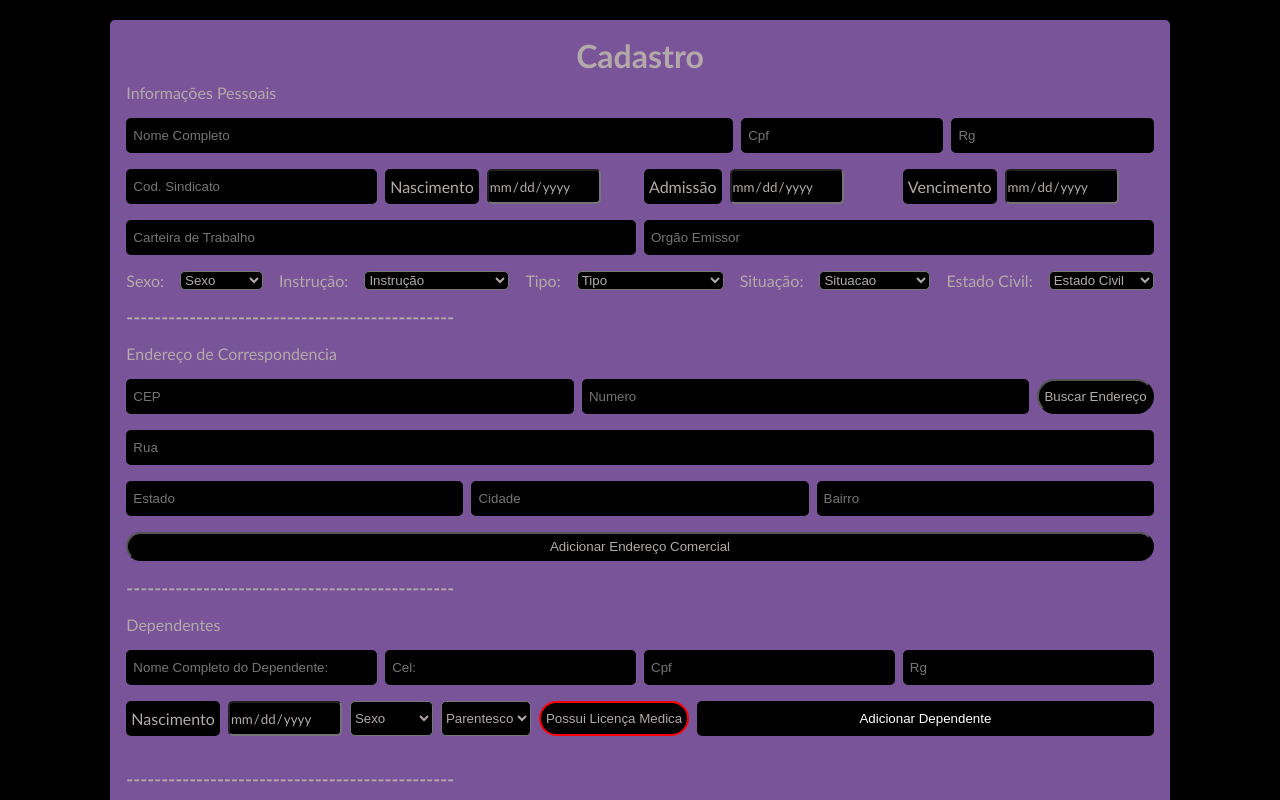
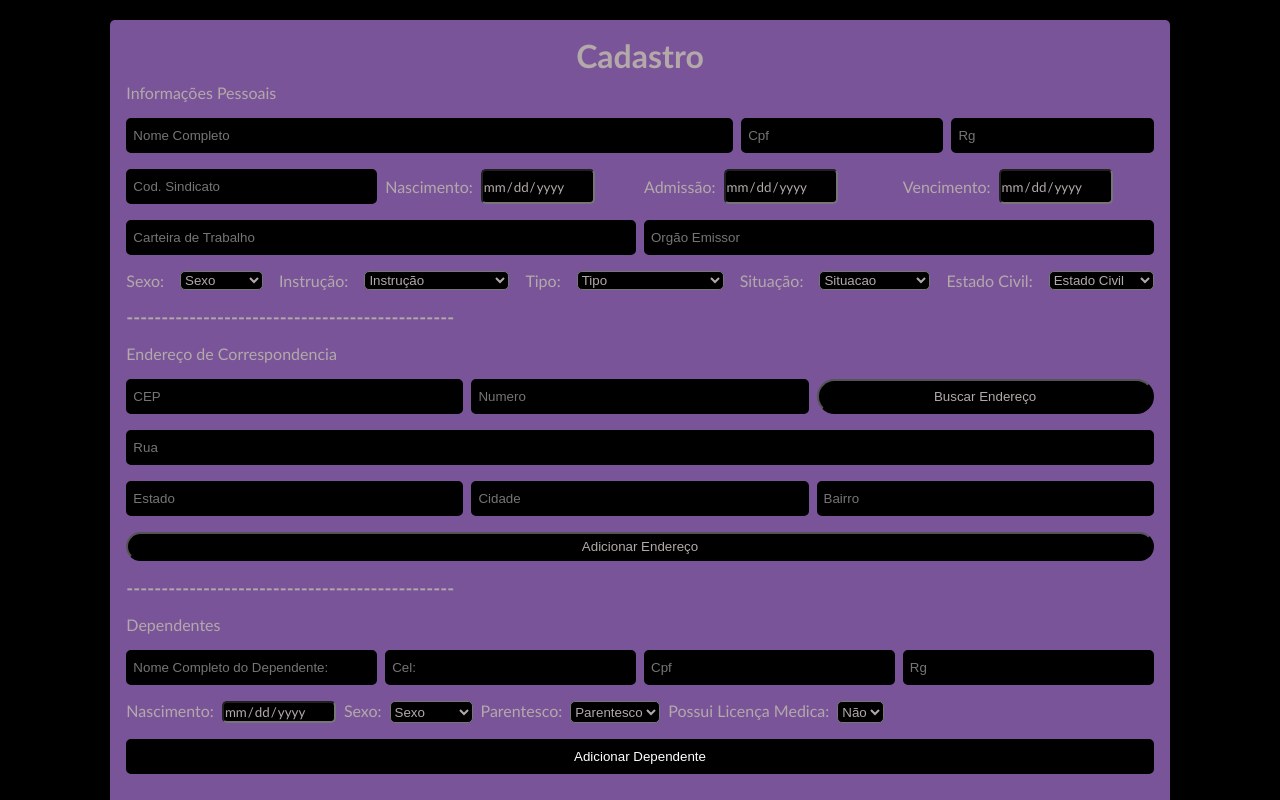
Before and after one commit to Chiocheti/Sindicato, a React (Create React App) app: page / in a window 1280 px wide. Shown: the top 800 px of the page. Built offline with nearby package versions, Linux system fonts and the light colour scheme.

Commit message:
Insert e Delete de Dependente Concluido

```diff
--- a/src/components/Cadastro/ItemDependente.js
+++ b/src/components/Cadastro/ItemDependente.js
@@ -1,51 +1,51 @@
-import { useEffect } from "react"
+import { useEffect, useState } from "react"
 
-function ItemDependente({ dependente }) {
+function ItemDependente({ dependente, handleResult }) {
 
-    useEffect(() => {
-        var Btt = document.getElementById("BttLicMedc")
-        if(dependente.Licenca == "true"){
-            Btt.style.borderColor = "#00FF00"
-        }else{
-            Btt.style.borderColor = "#FF0000"
+    console.log("Item")
+    console.log(dependente)
+
+    function deleteDependente() {
+        handleResult(dependente.Id)
     }
 
-    })
-
-    console.log("Dependente ++++++++++++")
-    console.log(dependente)
-
     return (
-        <div>
+        <div className="purple">
             <div className="box-select">
                 <div >
-                    <input id="name" type="text" className="inputs required" value={dependente.Nome} readOnly />
+                    <input id="name" type="text" className="inputs required" value={`Nome: ${dependente.Nome}`} readOnly />
                 </div>
                 <div>
-                    <input id="telefone" type="text" className="inputs required" value={dependente.Telefone} readOnly />
+                    <input id="telefone" type="text" className="inputs required" value={`Telefone: ${dependente.Telefone}`} readOnly />
                 </div>
                 <div>
-                    <input id="cpf" type="text" className="inputs required" value={dependente.Cpf} readOnly />
+                    <input id="cpf" type="text" className="inputs required" value={`Cpf: ${dependente.Cpf}`} readOnly />
                 </div>
                 <div>
-                    <input id="rg" type="text" className="inputs required" value={dependente.Rg} readOnly />
+                    <input id="rg" type="text" className="inputs required" value={`Rg: ${dependente.Rg}`} readOnly />
                 </div>
             </div>
-            <div className="box-select">
+            <div className="Second">
+                <div className="box-block">
+                    <p className="TituloCampo">Nascimento:</p>
                     <div>
                         <input id="Nasc" type="text" value={dependente.Nasc} className="inputs required" readOnly />
                     </div>
+                    <p className="TituloCampo">Sexo:</p>
                     <div>
                         <input id="sexo" type="text" value={dependente.Sexo} className="inputs required" readOnly />
                     </div>
+                    <p className="TituloCampo">Parentesco:</p>
                     <div>
                         <input id="parentesco" type="text" value={dependente.Parentesco} className="inputs required" readOnly />
                     </div>
+                    <p className="TituloCampo">Lic. Medica:</p>
                     <div>
-                <input id="BttLicMedc" type="text" value="Possui Licença Medica" className="BttMedicoItem" readOnly />
-                <input id="BttLicMedc" type="text" value="Delete" className="BttDelete" readOnly />
+                        <input id="licenca" type="text" value={dependente.Licenca == "true" ? "Sim" : "Não"} className="inputs required" readOnly />
                     </div>
                 </div>
+            </div>
+            <input type="button" id="AddDependente" value="Remover Dependente" className="inputs required" onClick={deleteDependente} />
         </div>
     )
 }
--- a/src/components/pages/Formulario.js
+++ b/src/components/pages/Formulario.js
@@ -6,7 +6,7 @@ import Axios from "axios";
 import { useState, useEffect } from "react";
 function Formulario() {
 
-    var [useEndComercial, setUseEndComercial] = useState(false)
+    var [useEndereco02, setUseEndereco02] = useState(false)
     var [dependentes, setDependentes] = useState([])
     var [booLecMedc, setBooLecMedc] = useState(false)
     var [totalDependentes, setTotalDependentes] = useState(0)
@@ -18,13 +18,54 @@ function Formulario() {
     var [cidade, setCidade] = useState("")
     var [bairro, setBairro] = useState("")
 
+    var [cep02, setCep02] = useState("")
+    var [numero02, setNumero02] = useState("")
+    var [rua02, setRua02] = useState("")
+    var [estado02, setEstado02] = useState("")
+    var [cidade02, setCidade02] = useState("")
+    var [bairro02, setBairro02] = useState("")
 
     useEffect(() => {
-        document.getElementById("endereco01").style.display = "none"
-        document.getElementById("endereco02").style.display = "none"
-        document.getElementById("endereco03").style.display = "none"
-        document.getElementById("endereco04").style.display = "none"
+        if (useEndereco02 == false) {
+            document.getElementById("endereco01").style.display = "none"
+            document.getElementById("endereco02").style.display = "none"
+            document.getElementById("endereco03").style.display = "none"
+            document.getElementById("endereco04").style.display = "none"
+            document.getElementById("BttAddEndereco").value = "Adicionar Endereço"
+        } else {
+            document.getElementById("BttAddEndereco").value = "Remover Endereço"
+        }
     })
+
+    const update = result => {
+        console.log("Valor -> Pai")
+        console.log(result)
+
+        var lista = dependentes
+        var item = dependentes.find(i => i.Id == result)
+        var index = dependentes.indexOf(item)
+
+        console.log("item")
+        console.log(item)
+
+        console.log("index")
+        console.log(index)
+
+        if(index > -1){
+            lista.splice(index,1)
+        }
+
+        console.log("lista")
+        console.log(lista)
+
+        load(lista)
+    }
+
+    function load(lista){
+        setDependentes(() => lista)
+        console.log("dependentes")
+        console.log(dependentes)
+    }
 
     function BuscaCEP() {
         var cep = document.getElementById('Cep').value
@@ -53,6 +94,33 @@ function Formulario() {
         })
     }
 
+    function BuscaCEP02() {
+        var cep = document.getElementById('Cep02').value
+        const options = {
+            method: 'GET',
+            url: `https://viacep.com.br/ws/${cep}/json/`
+        };
+
+        Axios.request(options).then(function (response) {
+            console.log(response.data)
+            var endereco = response.data
+            console.log("Endedeço: ")
+            console.log(endereco)
+            setCep02(cep)
+            setRua02(endereco.logradouro)
+            setBairro02(endereco.bairro)
+            setCidade02(endereco.localidade)
+            setEstado02(endereco.uf)
+            document.getElementById("Rua02").value = endereco.logradouro
+            document.getElementById("Bairro02").value = endereco.bairro
+            document.getElementById("Cidade02").value = endereco.localidade
+            document.getElementById("Estado02").value = endereco.uf
+
+        }).catch(function (error) {
+            console.log(error)
+        })
+    }
+
     function AddDependente() {
         var NomeDependente = document.getElementById("NomeDependente")
         var TelefoneDependente = document.getElementById("TelefoneDependente")
@@ -61,6 +129,7 @@ function Formulario() {
         var NascDependente = document.getElementById("NascDependente")
         var SexoDependente = document.getElementById("SexoDependente")
         var ParentescoDependente = document.getElementById("ParentescoDependente")
+        var LicencaDependente = document.getElementById("LicencDependente")
 
         var Array = new Object();
         Array.Id = totalDependentes
@@ -70,7 +139,7 @@ function Formulario() {
         Array.Rg = RgDependente.value
         Array.Nasc = NascDependente.value
         Array.Sexo = SexoDependente.value
-        Array.Licenca = booLecMedc
+        Array.Licenca = LicencaDependente.value
         Array.Parentesco = ParentescoDependente.value
 
         var List = dependentes;
@@ -92,17 +161,6 @@ function Formulario() {
         console.log(dependentes)
     }
 
-    function ChangeLicMedc() {
-        var Btt = document.getElementById("BttLicMedc")
-        if (booLecMedc == false) {
-            Btt.style.borderColor = "#00FF00"
-            setBooLecMedc(true)
-        } else {
-            Btt.style.borderColor = "#FF0000"
-            setBooLecMedc(false)
-        }
-    }
-
     function AddEndereco() {
         var container01 = document.getElementById("endereco01");
         var container02 = document.getElementById("endereco02");
@@ -114,15 +172,23 @@ function Formulario() {
             container02.style.display = "flex"
             container03.style.display = "flex"
             container04.style.display = "flex"
-            setUseEndComercial(true)
-            document.getElementById("AddEndereco").value = "Remover Endereço Comercial"
+            setUseEndereco02(true)
         } else {
             container01.style.display = "none"
             container02.style.display = "none"
             container03.style.display = "none"
             container04.style.display = "none"
-            setUseEndComercial(false)
-            document.getElementById("AddEndereco").value = "Adicionar Endereço Comercial"
+            setCep02("")
+            setRua02("")
+            setBairro02("")
+            setCidade02("")
+            setEstado02("")
+            document.getElementById("Cep02").value = ("")
+            document.getElementById("Rua02").value = ("")
+            document.getElementById("Bairro02").value = ("")
+            document.getElementById("Cidade02").value = ("")
+            document.getElementById("Estado02").value = ("")
+            setUseEndereco02(false)
         }
     }
 
@@ -147,20 +213,20 @@ function Formulario() {
                         <input type="text" placeholder="Cod. Sindicato" className="inputs required" />
                     </div>
                     <div className="box-select">
-                        <p className="date">
-                            Nascimento
+                        <p className="TituloCampo">
+                            Nascimento:
                         </p>
                         <input id="dateofbirth" type="date" placeholder="Data de Nascimento" className="typeDate" />
                     </div>
                     <div className="box-select">
-                        <p className="date">
-                            Admissão
+                        <p className="TituloCampo">
+                            Admissão:
                         </p>
                         <input id="hiringdate" type="date" placeholder="Data de Admissão" className="typeDate" />
                     </div>
                     <div className="box-select">
-                        <p className="date">
-                            Vencimento
+                        <p className="TituloCampo">
+                            Vencimento:
                         </p>
                         <input id="duedate" type="date" placeholder="Data de Vencimento" className="typeDate" />
                     </div>
@@ -234,6 +300,7 @@ function Formulario() {
                 </div>
                 <h3>-----------------------------------------------</h3>
                 <p>Endereço de Correspondencia</p>
+
                 <div className="box-select">
                     <input id="Cep" type="text" placeholder="CEP" className="inputs required" />
                     <input id="Numero" type="text" placeholder="Numero" className="inputs required" />
@@ -248,22 +315,23 @@ function Formulario() {
                     <input id="Bairro" type="text" placeholder="Bairro" className="inputs required" />
                 </div>
 
-                <p id="endereco04">Endereço Comercial</p>
+                <p id="endereco04">Endereço Numero 02</p>
+
                 <div id="endereco01" className="box-select">
-                    <input type="text" placeholder="CEP" className="inputs required" />
-                    <input type="text" placeholder="Numero" className="inputs required" />
-                    <input type="button" value="Buscar Endereço" className="BttEndereco" />
+                    <input id="Cep02" type="text" placeholder="CEP" className="inputs required" />
+                    <input id="Numero02" type="text" placeholder="Numero" className="inputs required" />
+                    <input type="button" value="Buscar Endereço" className="BttEndereco" onClick={BuscaCEP02} />
                 </div>
                 <div id="endereco02" className="box-name">
-                    <input type="text" placeholder="Rua" className="inputs required" />
+                    <input id="Rua02" type="text" placeholder="Rua" className="inputs required" />
                 </div>
                 <div id="endereco03" className="box-select">
-                    <input type="text" placeholder="Estado" className="inputs required" />
-                    <input type="text" placeholder="Cidade" className="inputs required" />
-                    <input type="text" placeholder="Bairro" className="inputs required" />
+                    <input id="Estado02" type="text" placeholder="Estado" className="inputs required" />
+                    <input id="Cidade02" type="text" placeholder="Cidade" className="inputs required" />
+                    <input id="Bairro02" type="text" placeholder="Bairro" className="inputs required" />
                 </div>
 
-                <input type="button" id="AddEndereco" onClick={AddEndereco} value="Adicionar Endereço Comercial" className="BttEndereco" />
+                <input type="button" id="BttAddEndereco" onClick={AddEndereco} value="" className="BttEndereco" />
                 <h3>-----------------------------------------------</h3>
                 <p>Dependentes</p>
                 <div className="box-select">
@@ -281,26 +349,31 @@ function Formulario() {
                     </div>
                 </div>
                 <div className="box-select">
-                    <p className="date">
-                        Nascimento
-                    </p>
-                    <input id="NascDependente" type="date" placeholder="Data de Admissão" className="typeDate" />
+                    <p>Nascimento:</p>
+                    <input id="NascDependente" type="date" placeholder="Data de Nascimento" className="typeDate" />
+                    <p>Sexo:</p>
                     <select id="SexoDependente" className="sexo" >
                         <option value="none">Sexo</option>
                         <option value="Masculino">Masculino</option>
                         <option value="Feminino">Feminino</option>
                         <option value="Outro">Outro</option>
                     </select>
+                    <p>Parentesco:</p>
                     <select id="ParentescoDependente" className="sexo" >
                         <option value="none">Parentesco</option>
                         <option value="Pai">Pai</option>
                         <option value="Mae">Mãe</option>
                         <option value="Filho">Filho(a)</option>
                     </select>
-                    <input id="BttLicMedc" type="button" value="Possui Licença Medica" className="BttMedico" onClick={ChangeLicMedc} />
-                    <input type="button" id="AddDependente" onClick={AddDependente} value="Adicionar Dependente" className="inputs required" />
+                    <p>Possui Licença Medica:</p>
+                    <select id="LicencDependente" className="sexo" >
+                        <option value="false">Não</option>
+                        <option value="true">Sim</option>
+                    </select>
+
                 </div>
-                <Card Dependentes={dependentes}></Card>
+                <input type="button" id="AddDependente" onClick={AddDependente} value="Adicionar Dependente" className="inputs required" />
+                <Card Dependentes={dependentes}handleResult={update}></Card>
                 <h3>-----------------------------------------------</h3>
                 <p>Contato</p>
                 <div className="box-select">
--- a/src/css/StyleFormulario.css
+++ b/src/css/StyleFormulario.css
@@ -189,6 +189,7 @@ button[type="submit"]:hover {
     padding: 5px;
     background-color: #000000;
     color: #b3a9a9;
+    width: 100%;
 }
 
 .BttEndereco:Hover {
@@ -254,3 +255,18 @@ button[type="submit"]:hover {
 .divForm{
     margin-top: 10px;
 }
+
+.TituloCampo{
+    margin-top: 8px;
+}
+
+.Second{
+    margin-top: 1em;
+    margin-bottom: 1em;
+}
+
+.purple{
+    background-color: #9264b7;
+    padding: 15px;
+    border-radius: 10px;
+}
```
Also changed, not shown: src/components/Cadastro/CardDependente.js (+15 -2 lines). Lines whose indentation alone changed are shown as unchanged.
